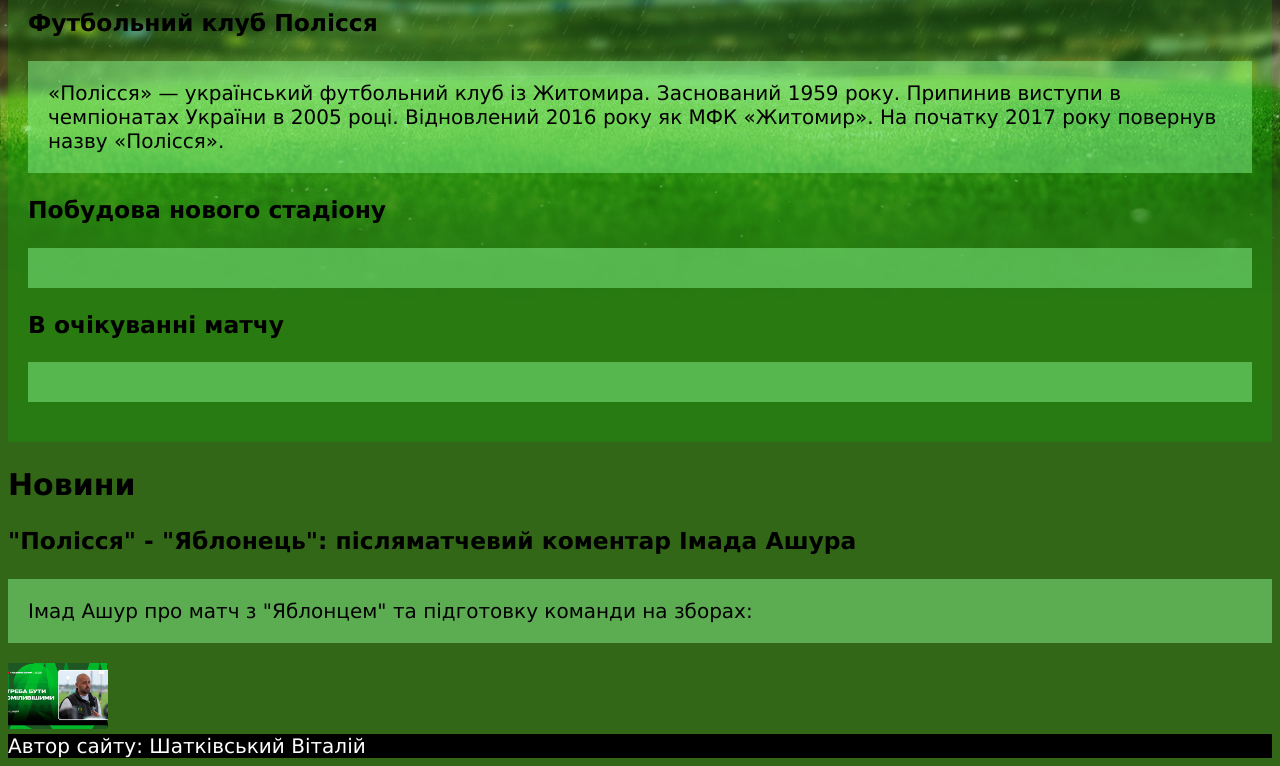
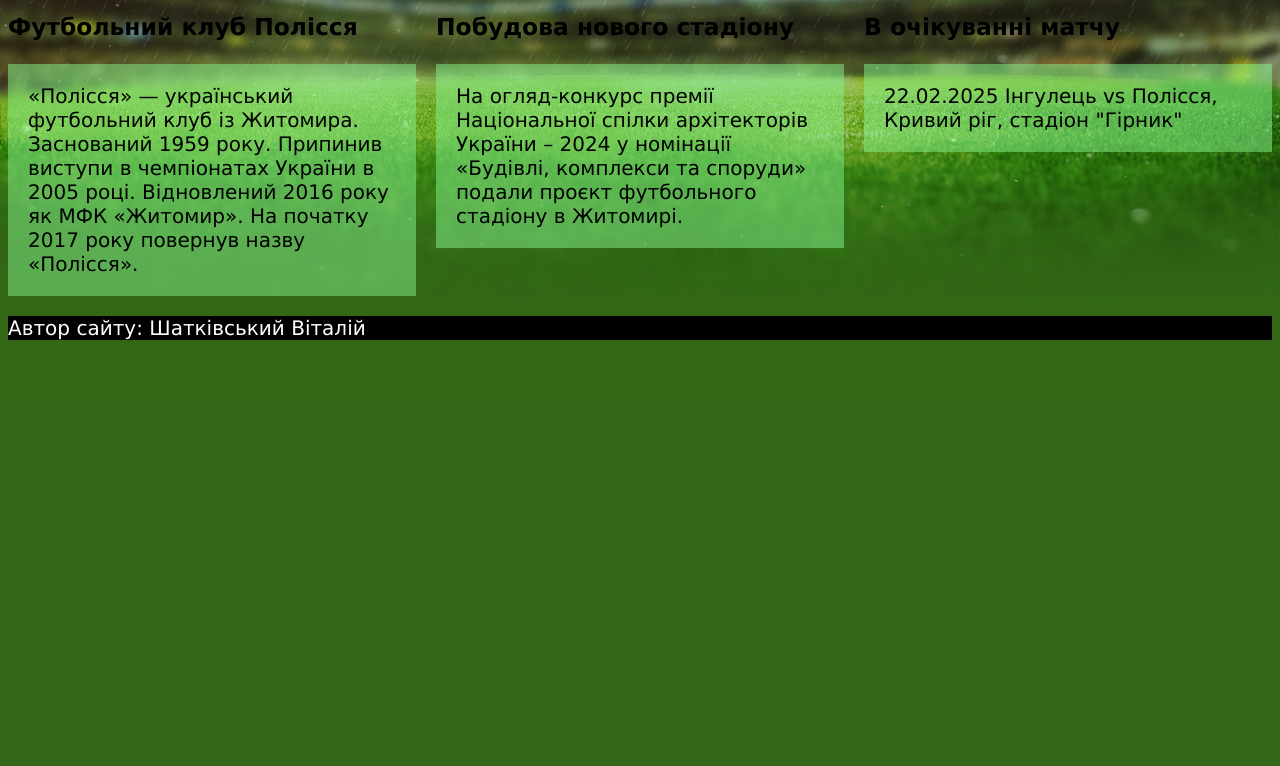
Before and after one commit to shatVM/04_FC_Polissya_B, a plain HTML site: page index.html in a window 1280 px wide. Shown: the part 320-1086 px from the top of the page. After the commit the page ends 800 px from the top, so only its background shows below. Drawn offline with Linux system fonts and the light colour scheme.

Commit message:
Refactor highlights section layout and content structure in HTML and CSS

```diff
--- a/index.html
+++ b/index.html
@@ -15,31 +15,29 @@
     </header>
 
     <main>
-        <section id = "highlights">
+        <section id="highlights">
             <h2>Основна інформація</h2>
+            <div class = "highlights-content">
                 <article>
                     <h3>Футбольний клуб Полісся</h3>
-                <p>«Полісся» — український футбольний клуб із Житомира. Заснований 1959 року. Припинив виступи в чемпіонатах України
-                    в 2005 році. Відновлений 2016 року як МФК «Житомир». На початку 2017 року повернув назву «Полісся». </p>
+                    <p>«Полісся» — український футбольний клуб із Житомира. Заснований 1959 року. Припинив виступи в
+                        чемпіонатах України
+                        в 2005 році. Відновлений 2016 року як МФК «Житомир». На початку 2017 року повернув назву
+                        «Полісся». </p>
                 </article>
                 <article>
                     <h3>Побудова нового стадіону</h3>
-                <p></p>
+                    <p>На огляд-конкурс премії Національної спілки архітекторів України – 2024 у номінації «Будівлі, комплекси та споруди» подали проєкт футбольного стадіону в Житомирі.</p>
                 </article>
                 <article>
                     <h3>В очікуванні матчу</h3>
-                <p></p>
+                    <p>22.02.2025 Інгулець vs Полісся, Кривий ріг, стадіон "Гірник"</p>
                 </article>
+            </div>
         </section>
 
 
-        <section id = "news">
-            <h2>Новини</h2>
-            <article>
-                <h3>"Полісся" - "Яблонець": післяматчевий коментар Імада Ашура</h3>
-                <p>Імад Ашур про матч з "Яблонцем" та підготовку команди на зборах:</p>
-                <img src="img/news/25.01.2025/b55f9bcc8a0eb9c09ed02948cb5d78cf181121.jpg" alt="Полісся - Яблонець: післяматчевий коментар Імада Ашура">
-            </article>
+        <section id="news">
 
         </section>
 
--- a/style.css
+++ b/style.css
@@ -6,11 +6,20 @@ body {
 }
 
 #highlights {
+    display: flex;
+    flex-direction: column;
+    gap: 20px;
+}
 
-    background: rgba(0,200,0,0.2);
-    padding: 20px;
-    margin: 20px 0;
+.highlights-content{
+    display: flex;
+    flex-direction: row;
+    gap: 20px;
 }
+.highlights-content article {
+    width: 500px;
+}
+
 
 h1 {
     color: yellow;
```
Lines whose indentation alone changed are shown as unchanged.
